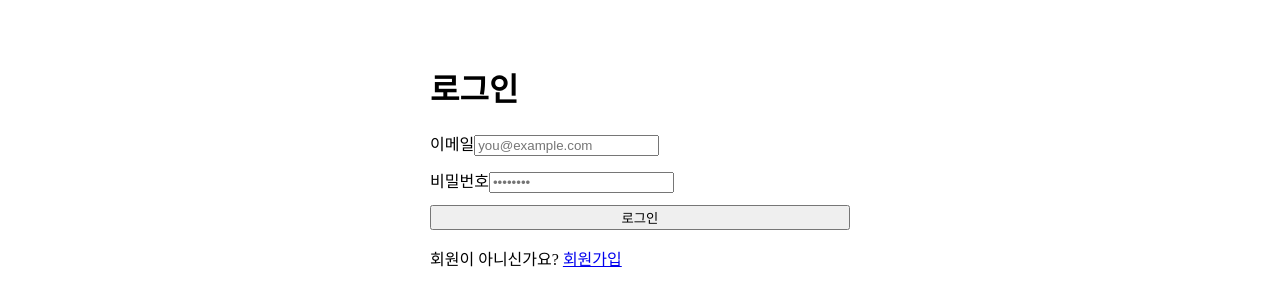
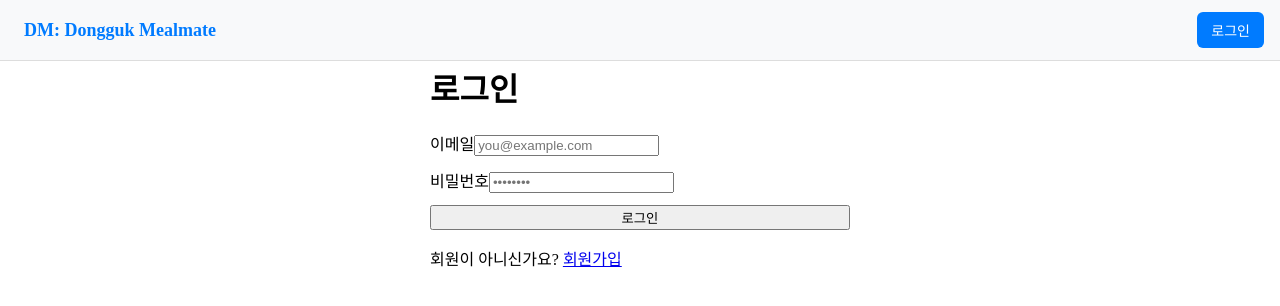
Before and after one commit to mmk622/DM, a React (Vite) app in the folder front/: page /login in a window 1280 px wide. Shown: the top 306 px of the page. Built offline with nearby package versions, Linux system fonts and the light colour scheme; no server answers.

Commit message:
feat: 메인 화면, 헤더 구현

```diff
--- a/front/src/App.tsx
+++ b/front/src/App.tsx
@@ -1,5 +1,11 @@
 import { Outlet } from "react-router-dom";
+import Header from "./components/Header";
 
 export default function App() {
-  return <Outlet />;
+  return (
+    <>
+      <Header />
+      <Outlet />
+    </>
+  );
 }
--- /dev/null
+++ b/front/src/components/Header.tsx
@@ -0,0 +1,123 @@
+import { useNavigate, useLocation } from "react-router-dom";
+import { useEffect, useState } from "react";
+
+export default function Header() {
+    const navigate = useNavigate();
+    const location = useLocation();
+    const [isLoggedIn, setIsLoggedIn] = useState(
+        !!localStorage.getItem("accessToken")
+    );
+
+    const refreshAuth = () => {
+        setIsLoggedIn(!!localStorage.getItem("accessToken"));
+    };
+
+    useEffect(() => {
+        // 커스텀 이벤트 구독
+        const onAuthChanged = () => refreshAuth();
+        window.addEventListener("auth-changed", onAuthChanged);
+
+        // 다른 탭 변경 감지
+        const onStorage = (e: StorageEvent) => {
+            if (e.key === "accessToken") refreshAuth();
+        };
+        window.addEventListener("storage", onStorage);
+
+        // 라우트 바뀔 때도 재평가
+        refreshAuth();
+
+        return () => {
+            window.removeEventListener("auth-changed", onAuthChanged);
+            window.removeEventListener("storage", onStorage);
+        };
+    }, [location.pathname]);
+
+    const handleLogout = () => {
+        localStorage.removeItem("accessToken");
+        window.dispatchEvent(new Event("auth-changed")); // ← 추가
+        setIsLoggedIn(false);
+        navigate("/login");
+    };
+
+    return (
+        <header
+            style={{
+                width: "100%",
+                height: "60px",
+                display: "flex",
+                justifyContent: "space-between",
+                alignItems: "center",
+                padding: "0 24px",
+                backgroundColor: "#f8f9fa",
+                borderBottom: "1px solid #ddd",
+                position: "fixed",
+                top: 0,
+                left: 0,
+                zIndex: 100,
+            }}
+        >
+            <h2
+                style={{
+                    cursor: "pointer",
+                    color: "#007bff",
+                    fontWeight: "bold",
+                    fontSize: "18px",
+                    margin: 0,
+                }}
+                onClick={() => navigate("/")}
+            >
+                DM: Dongguk Mealmate
+            </h2>
+
+            <div style={{ display: "flex", gap: "12px", marginRight: "40px" }}>
+                {isLoggedIn ? (
+                    <>
+                        <button
+                            onClick={() => navigate("/profile")}
+                            style={{
+                                backgroundColor: "#007bff",
+                                color: "white",
+                                border: "none",
+                                borderRadius: "6px",
+                                padding: "8px 14px",
+                                cursor: "pointer",
+                                fontSize: "14px",
+                            }}
+                        >
+                            마이페이지
+                        </button>
+                        <button
+                            onClick={handleLogout}
+                            style={{
+                                backgroundColor: "#dc3545",
+                                color: "white",
+                                border: "none",
+                                borderRadius: "6px",
+                                padding: "8px 14px",
+                                cursor: "pointer",
+                                fontSize: "14px",
+                            }}
+                        >
+                            로그아웃
+                        </button>
+                    </>
+                ) : (
+                    <button
+                        onClick={() => navigate("/login")}
+                        style={{
+                            backgroundColor: "#007bff",
+                            color: "white",
+                            border: "none",
+                            borderRadius: "6px",
+                            padding: "8px 14px",
+                            cursor: "pointer",
+                            fontSize: "14px",
+                        }}
+                    >
+                        로그인
+                    </button>
+                )}
+            </div>
+        </header>
+    );
+}
--- a/front/src/pages/Main.tsx
+++ b/front/src/pages/Main.tsx
@@ -1,82 +1,22 @@
-import { useState } from "react";
-import { Link, useNavigate } from "react-router-dom";
-import api from "../lib/api"; // 기존 axios 인스턴스(api.ts)를 쓰는 경우
+import { useNavigate } from "react-router-dom";
 
-export default function Home() {
-    const nav = useNavigate();
-    const [email, setEmail] = useState("");
-    const [password, setPassword] = useState("");
-    const [busy, setBusy] = useState(false);
-    const [err, setErr] = useState<string | null>(null);
-
-    const onSubmit = async (e: React.FormEvent) => {
-        e.preventDefault();
-        setErr(null);
-        setBusy(true);
-        try {
-            // 백엔드에 비밀번호 로그인 엔드포인트가 있다면 사용하세요: /api/auth/login
-            // 응답은 { token, user } 형태라고 가정
-            const { data } = await api.post("/api/auth/login", { email, password });
-            if (data?.token) {
-                localStorage.setItem("token", data.token);
-            }
-            nav("/profile");
-        } catch (e: any) {
-            setErr(e?.response?.data?.message || "로그인에 실패했어요.");
-        } finally {
-            setBusy(false);
-        }
-    };
+export default function Main() {
+    const navigate = useNavigate();
 
     return (
-        <main className="min-h-screen flex items-center justify-center bg-gray-50 p-4">
-            <div className="w-full max-w-md bg-white rounded-2xl shadow p-6">
-                <h1 className="text-2xl font-semibold text-gray-900 mb-6">로그인</h1>
-
-                <form onSubmit={onSubmit} className="space-y-4">
-                    <div>
-                        <label className="block text-sm text-gray-700 mb-1">이메일</label>
-                        <input
-                            type="email"
-                            className="w-full rounded-lg border px-3 py-2 focus:outline-none focus:ring"
-                            placeholder="you@example.com"
-                            value={email}
-                            onChange={(e) => setEmail(e.target.value)}
-                            required
-                            autoComplete="email"
-                        />
-                    </div>
-                    <div>
-                        <label className="block text-sm text-gray-700 mb-1">비밀번호</label>
-                        <input
-                            type="password"
-                            className="w-full rounded-lg border px-3 py-2 focus:outline-none focus:ring"
-                            placeholder="••••••••"
-                            value={password}
-                            onChange={(e) => setPassword(e.target.value)}
-                            required
-                            autoComplete="current-password"
-                        />
-                    </div>
-
-                    {err && <p className="text-sm text-red-600">{err}</p>}
-
-                    <button
-                        type="submit"
-                        disabled={busy}
-                        className="w-full rounded-lg bg-black text-white py-2.5 disabled:opacity-60"
-                    >
-                        {busy ? "로그인 중..." : "로그인"}
-                    </button>
-                </form>
-
-                <div className="mt-6 text-sm text-gray-600 text-center">
-                    회원이 아니신가요?{" "}
-                    <Link to="/signup" className="text-black font-medium underline underline-offset-4">
-                        회원가입
-                    </Link>
-                </div>
-            </div>
-        </main>
+        <div
+            style={{
+                minHeight: "100vh",
+                display: "flex",
+                flexDirection: "column",
+                justifyContent: "center",
+                alignItems: "center",
+                fontFamily: "sans-serif",
+                position: "relative",
+            }}
+        >
+            {/* 중앙 텍스트 */}
+            <h1>이것은 메인 화면입니다.</h1>
+        </div>
     );
 }
```
